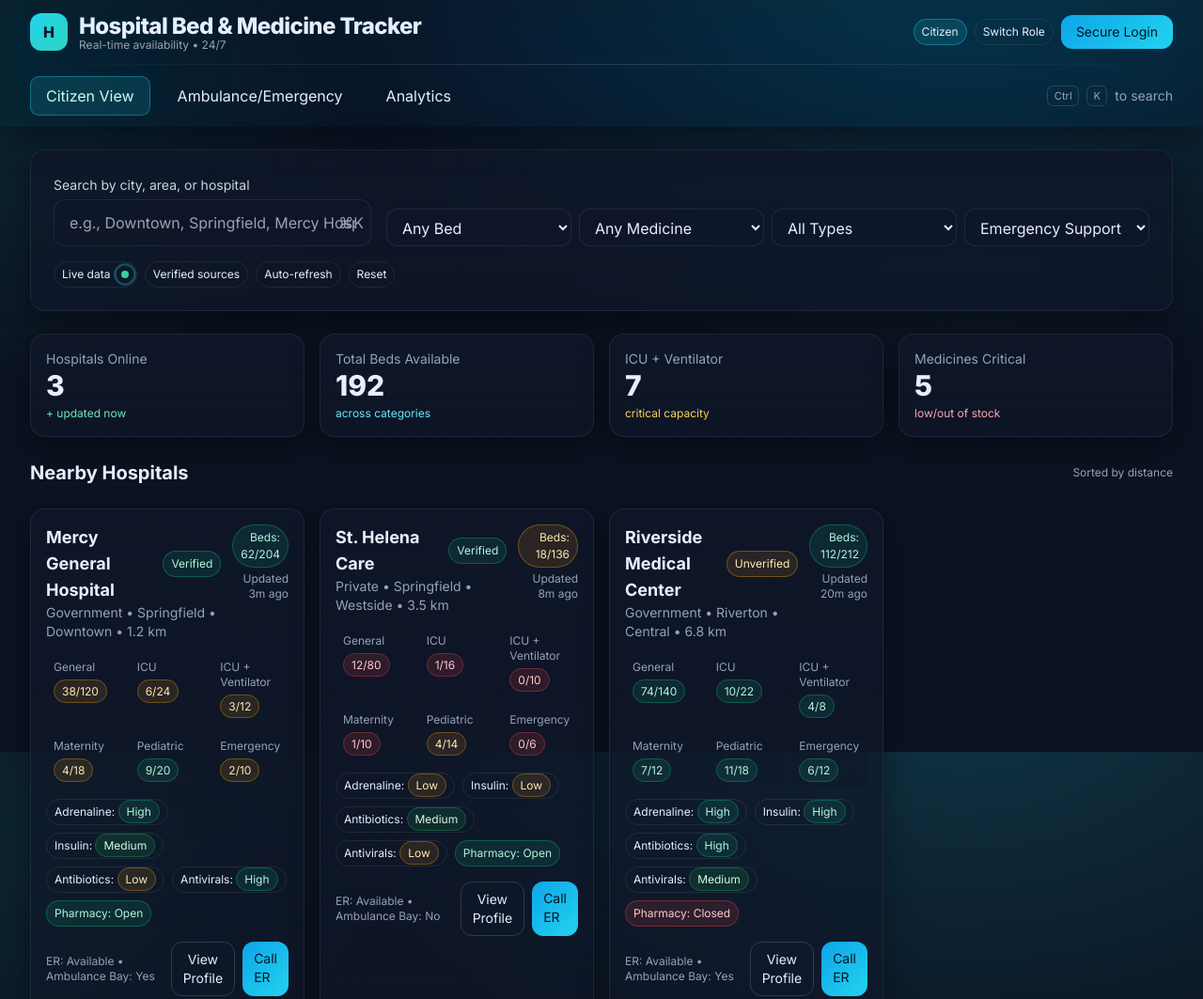
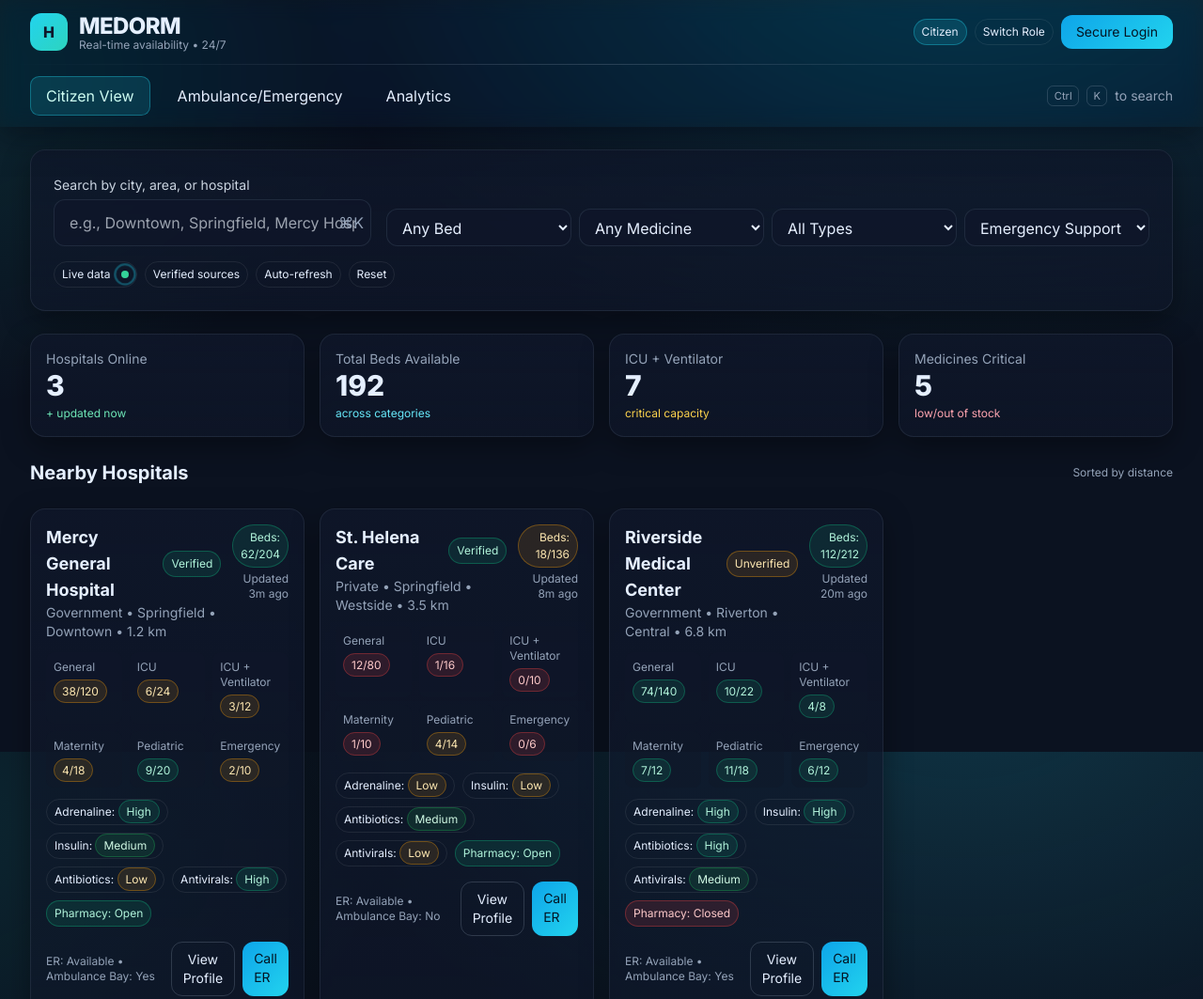
Before and after one commit to treesa44/medorm-demo, a plain HTML site: page index.html in a window 1280 px wide. Shown: the top 1063 px of the page at 94% size. Drawn offline with nearby package versions, Linux system fonts and the light colour scheme.

```diff
--- a/index.html
+++ b/index.html
@@ -3,7 +3,7 @@
 <head>
 <meta charset="utf-8">
 <meta name="viewport" content="width=device-width,initial-scale=1,viewport-fit=cover">
-<title>Hospital Bed & Medicine Availability Tracker</title>
+<title>MEDORM</title>
 <link rel="preconnect" href="https://fonts.googleapis.com">
 <link href="https://fonts.googleapis.com/css2?family=Inter:wght@300;400;600;700;800&display=swap" rel="stylesheet">
 <script src="https://cdn.tailwindcss.com"></script>
@@ -61,7 +61,7 @@
         <div class="flex items-center gap-3">
           <div class="w-10 h-10 rounded-xl bg-gradient-to-br from-cyan-400 to-teal-400 grid place-items-center text-slate-900 font-extrabold">H</div>
           <div>
-            <h1 class="text-xl sm:text-2xl font-extrabold tracking-tight">Hospital Bed & Medicine Tracker</h1>
+            <h1 class="text-xl sm:text-2xl font-extrabold tracking-tight">MEDORM</h1>
             <p class="text-xs text-slate-400 -mt-1">Real-time availability • 24/7</p>
           </div>
         </div>
@@ -858,4 +858,5 @@
   });
 </script>
 </body>
+
 </html>
```
